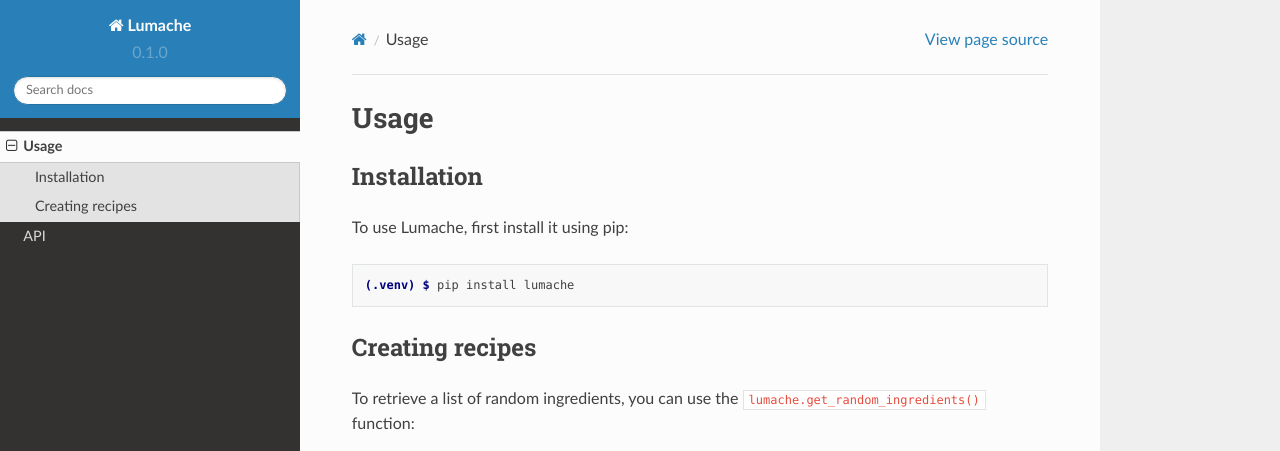
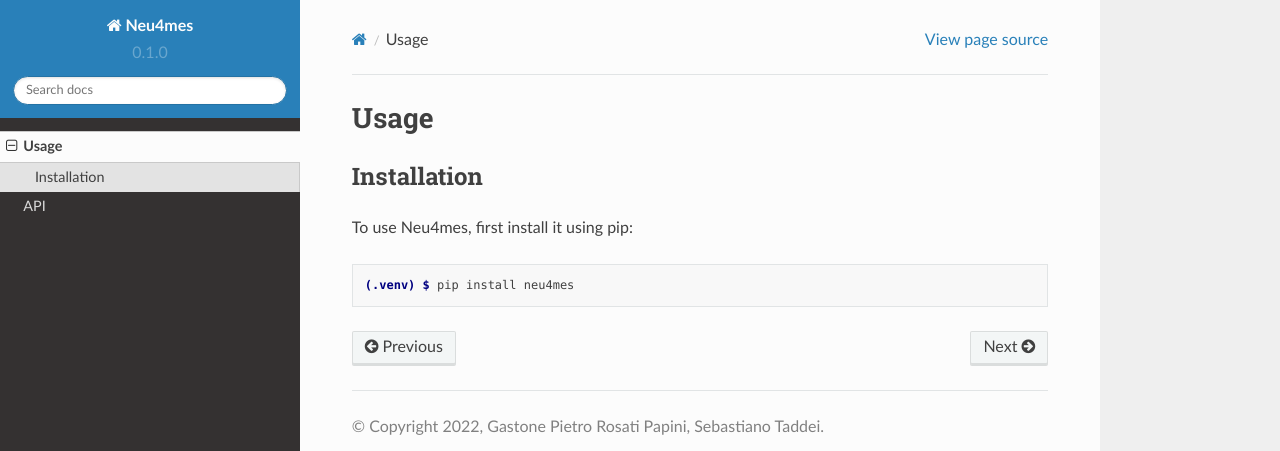
Before and after one commit to tonegas/neu4mes, a Sphinx documentation site: the page built from docs/source/usage.rst, in a window 1280 px wide and 1095 px high. Shown: the top 451 px of the window. Built offline with Sphinx 7.4.7 and the Read the Docs theme 2.0.0, drawn with Linux system fonts in a browser that asks for light colours; some of the changed text lies outside the part shown.

Commit message:
Changed default values
Changed default values of the documentation (e.g., project name and author).

```diff
--- a/docs/source/api.rst
+++ b/docs/source/api.rst
@@ -4,4 +4,4 @@
 .. autosummary::
    :toctree: generated
 
-   lumache
+   neu4mes
--- a/docs/source/conf.py
+++ b/docs/source/conf.py
@@ -2,9 +2,9 @@
 
 # -- Project information
 
-project = 'Lumache'
-copyright = '2021, Graziella'
-author = 'Graziella'
+project = 'Neu4mes'
+copyright = '2022, Gastone Pietro Rosati Papini, Sebastiano Taddei'
+authors = ['Gastone Pietro Rosati Papini', 'Sebastiano Taddei']
 
 release = '0.1'
 version = '0.1.0'
--- a/docs/source/usage.rst
+++ b/docs/source/usage.rst
@@ -6,28 +6,28 @@
 Installation
 ------------
 
-To use Lumache, first install it using pip:
+To use Neu4mes, first install it using pip:
 
 .. code-block:: console
 
-   (.venv) $ pip install lumache
+   (.venv) $ pip install neu4mes
 
-Creating recipes
-----------------
+.. Creating recipes
+.. ----------------
 
-To retrieve a list of random ingredients,
-you can use the ``lumache.get_random_ingredients()`` function:
+.. To retrieve a list of random ingredients,
+.. you can use the ``lumache.get_random_ingredients()`` function:
 
-.. autofunction:: lumache.get_random_ingredients
+.. .. autofunction:: lumache.get_random_ingredients
 
-The ``kind`` parameter should be either ``"meat"``, ``"fish"``,
-or ``"veggies"``. Otherwise, :py:func:`lumache.get_random_ingredients`
-will raise an exception.
+.. The ``kind`` parameter should be either ``"meat"``, ``"fish"``,
+.. or ``"veggies"``. Otherwise, :py:func:`lumache.get_random_ingredients`
+.. will raise an exception.
 
-.. autoexception:: lumache.InvalidKindError
+.. .. autoexception:: lumache.InvalidKindError
 
-For example:
+.. For example:
 
->>> import lumache
->>> lumache.get_random_ingredients()
-['shells', 'gorgonzola', 'parsley']
+.. >>> import lumache
+.. >>> lumache.get_random_ingredients()
+.. ['shells', 'gorgonzola', 'parsley']
--- a/pyproject.toml
+++ b/pyproject.toml
@@ -3,6 +3,7 @@
 build-backend = "flit_core.buildapi"
 
 [project]
-name = "lumache"
-authors = [{name = "Graziella", email = "graziella@lumache"}]
+name = "neu4mes"
+authors = [{name = "Gastone Pietro Rosati Papini", email = "tonegas@gmail.com"},
+           {name = "Sebastiano Taddei", email = "sebastianotaddei@gmail.com"}]
 dynamic = ["version", "description"]
```
Also changed, not shown: docs/source/index.rst (+2 -5 lines).
